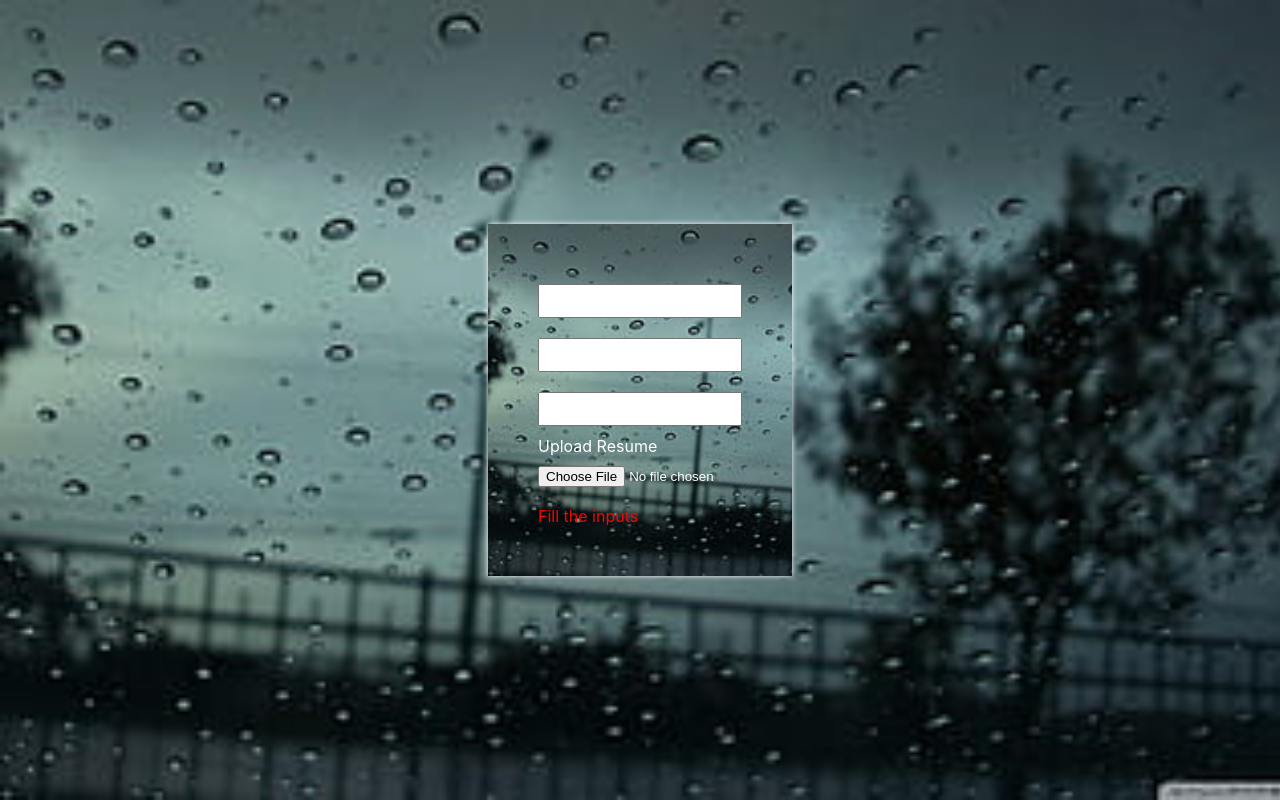
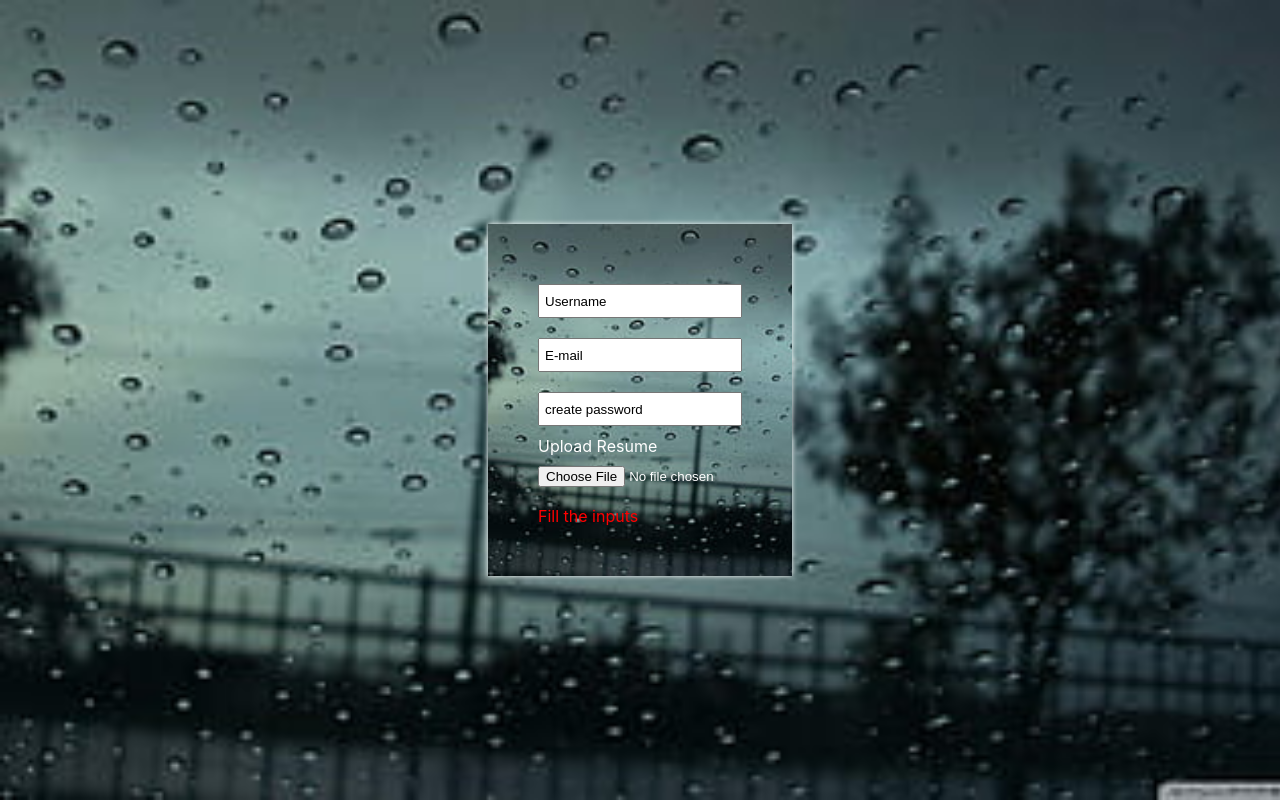
Before and after one commit to gopichandu-tech/searchForJobs_frontend, a React (Create React App) app: page /application in a window 1280 px wide. Built offline with nearby package versions, Linux system fonts and the light colour scheme.

Commit message:
changes made in application.css in placeholder color

```diff
--- a/src/Components/Cards/ApplyForJob.css
+++ b/src/Components/Cards/ApplyForJob.css
@@ -3,6 +3,11 @@
     margin: 0;
     padding: 0;
 }
+
+::placeholder { /* Chrome, Firefox, Opera, Safari 10.1+ */
+    color: black;
+    opacity: 1; /* Firefox */
+  }
 
 .application-container{
     display: flex;
```
